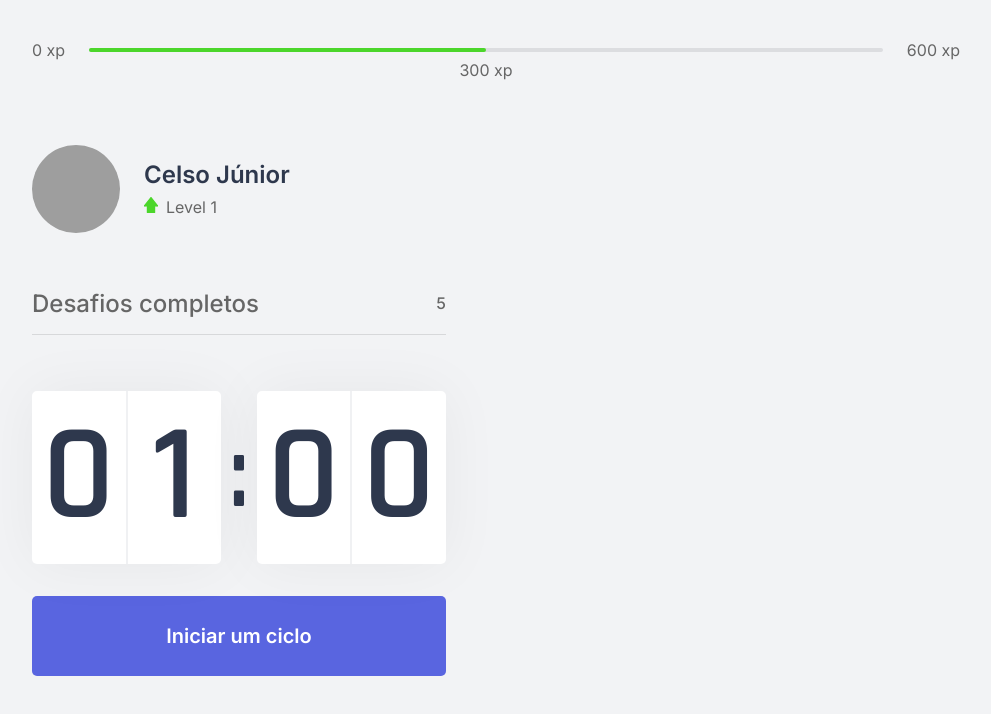
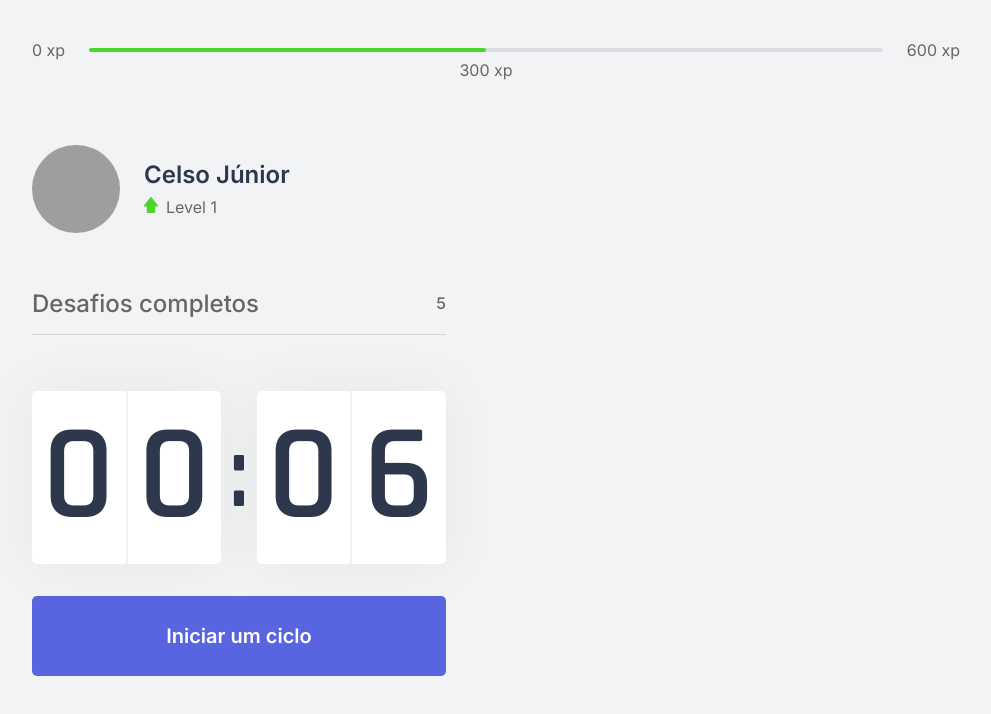
Before and after one commit to Gubeal/move-it, a Next.js app in the folder moveit-next/: page / in a window 1280 px wide. Shown: the top 714 px of the page, without its empty margins (144-1135 px from the left). Built offline with nearby package versions, Linux system fonts and the light colour scheme; grey boxes are pictures that could not be loaded.

Commit message:
Finalize component countdown

```diff
--- a/moveit-next/src/components/Countdown.tsx
+++ b/moveit-next/src/components/Countdown.tsx
@@ -5,8 +5,9 @@ import styles from '../styles/components/Countdown.module.css';
 let countdownTimeout: NodeJS.Timeout;
 
 export function Countdown() {
-  const [time, setTime] = useState(1 * 60);
+  const [time, setTime] = useState(.1 * 60);
   const [isActive, setIsActive] = useState(false);
+  const [hasFinished, setHasFinished] = useState(false);
 
   const minutes = Math.floor(time / 60);
   const seconds = time % 60;
@@ -21,6 +22,7 @@ export function Countdown() {
   function resetCountdown() {
     clearTimeout(countdownTimeout);
     setIsActive(false);
+    setTime(.1*60);
   }
 
   useEffect(()=>{
@@ -28,6 +30,9 @@ export function Countdown() {
       countdownTimeout = setTimeout(() => {
         setTime(time - 1);
       }, 1000);
+    } else if (isActive && time === 0) {
+      setHasFinished(true);
+      setIsActive(false);
     }
   }, [isActive, time]);
 
@@ -45,6 +50,15 @@ export function Countdown() {
         </div>
       </div>
 
+      { hasFinished ? (
+        <button
+          disabled
+          className={styles.countdownButton}
+        >
+          Ciclo Encerrado
+        </button>
+      ) : (
+        <>
           { isActive? (
             <button
               type='button'
@@ -62,6 +76,9 @@ export function Countdown() {
               Iniciar um ciclo
             </button>
           )}
+        </>
+      )}
+
     </div>
   );
 }
--- a/moveit-next/src/styles/components/Countdown.module.css
+++ b/moveit-next/src/styles/components/Countdown.module.css
@@ -57,7 +57,7 @@
   transition: background-color 0.2s;
 }
 
-.countdownButton:hover {
+.countdownButton:not(:disabled):hover {
   background: var(--blue-dark);
 }
 
@@ -65,8 +65,14 @@
   background: var(--white);
   color: var(--title);
 }
-
-.countdownButtonActive:hover {
+/* :not([disabled]) == :not(:disabled) */
+.countdownButtonActive:not(:disabled):hover {
   background: var(--red);
   color: var(--white);
 }
+
+.countdownButton:disabled {
+  background: var(--white);
+  color: var(--title);
+  cursor: not-allowed;
+}
```
Lines whose indentation alone changed are shown as unchanged.
